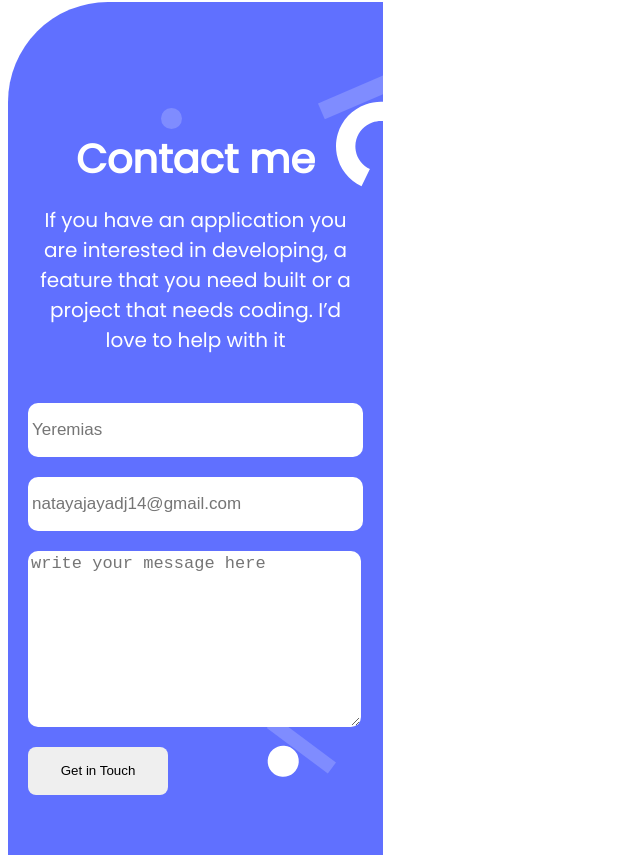
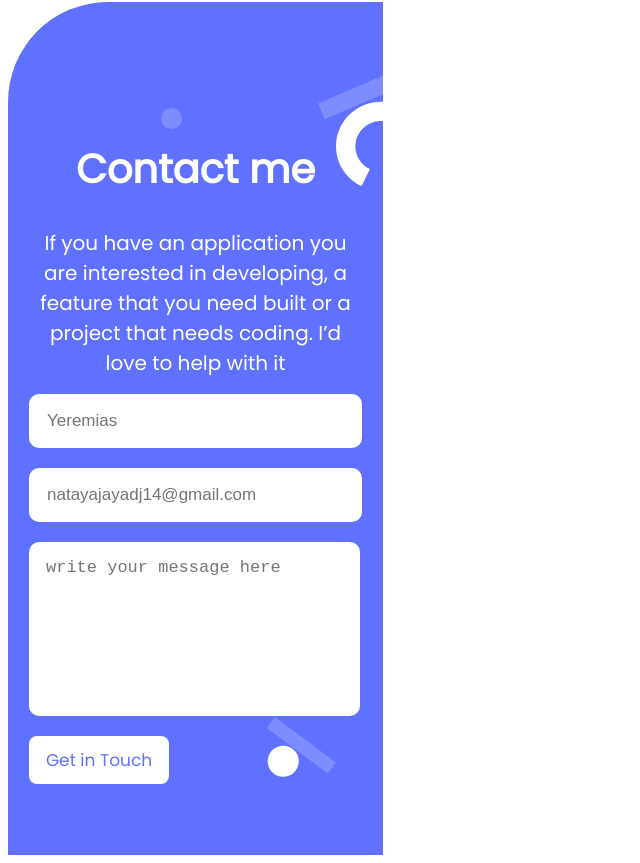
Before and after one commit to Bhekisile/My-Portfolio, a website: page index.html in a window 1280 px wide. Shown: the part 4795-5658 px from the top of the page, without its empty margins (0-640 px from the left). Drawn offline with Linux system fonts and the light colour scheme.

Commit message:
Style contact section inputs

```diff
--- a/styles.css
+++ b/styles.css
@@ -484,40 +484,55 @@
 .contact-section h3 {
   font-size: 40px;
   margin-bottom: 0;
+  height: fit-content;
 }
 
 .contact-section p {
   font-size: 20px;
   font-weight: 400;
   width: 327px;
-  height: 102px;
+  height: fit-content;
   text-align: center;
   padding: 1rem;
-  margin-bottom: 80px;
-  margin-top: 0;
+  margin-bottom: 0;
+  margin-top: 0.8rem;
 }
 
 .contact-section input {
-  width: 327px;
+  width: 311px;
   height: 48px;
+  outline: none;
   border-radius: 10px;
+  padding-left: 16px;
   border-color: transparent;
   margin-bottom: 20px;
   font-size: 17px;
 }
 
 .contact-section textarea {
-  width: 327px;
-  height: 170px;
+  width: 311px;
+  height: 155px;
   border-radius: 10px;
   border-color: transparent;
+  padding-left: 16px;
+  padding-top: 15px;
   margin-bottom: 20px;
   font-size: 17px;
+  resize: none;
+  outline: none;
 }
 
 .contact-section button {
+  font-family: "Poppins", sans-serif;
+font-size: 17px;
   width: 140px;
   height: 48px;
   border-radius: 8px;
   border-color: transparent;
+  color: #6070ff;
+  background-color: #fff;
 }
+
+input:focus {
+
+}
```
